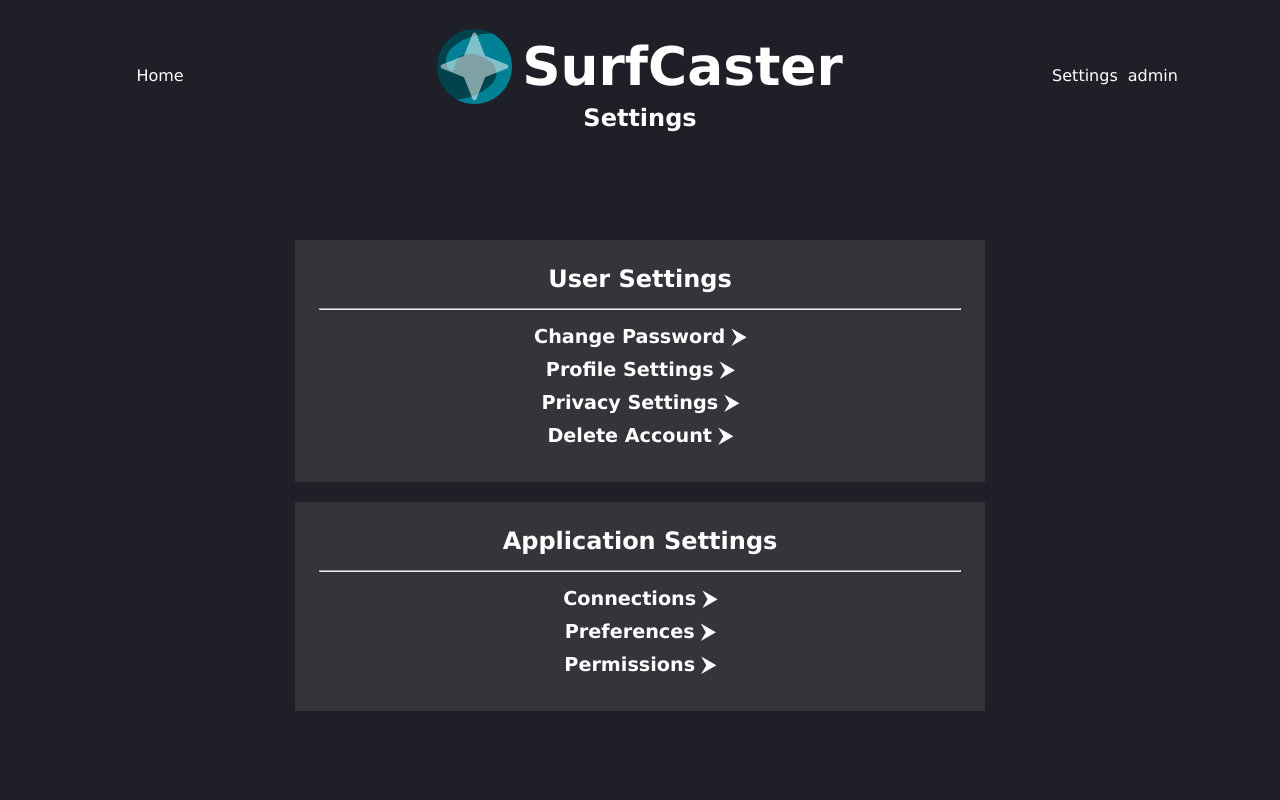
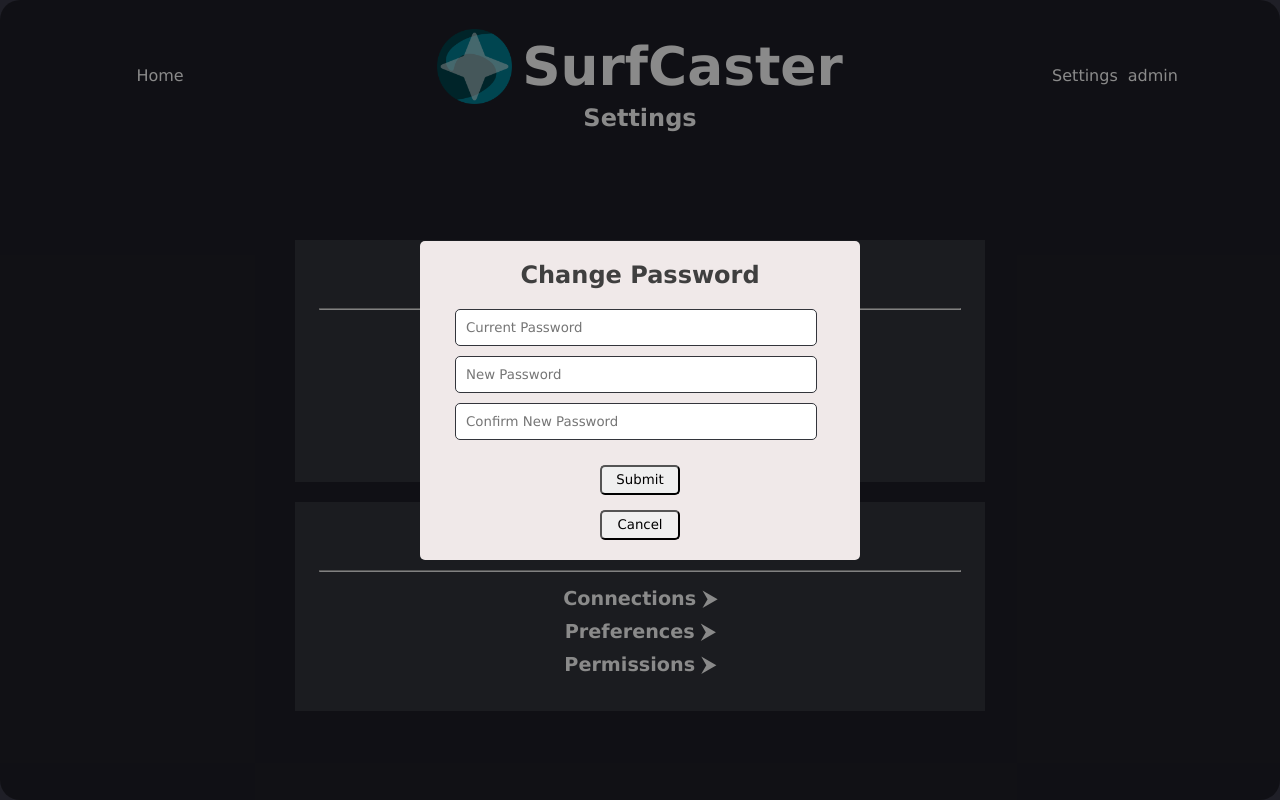
Before and after one commit to wrenstuff/SurfCaster, a Flask app: page /user/settings in a window 1280 px wide. Run offline with Flask 3, Linux system fonts and the light colour scheme; a user stored in the database is signed in; style sheets or scripts are compiled from the project's sources; parts of the project's set-up code (start-up, migrations or seed data) failed here and were passed over.

Commit message:
cleaned up logic and added delete and reset password
Ui added for terms and services, Login fixes for email and username.
Some minor bug tweaks with reset pw,
deleting account and reset password working but need ui enhancement

```diff
--- a/SurfCaster/app.py
+++ b/SurfCaster/app.py
@@ -19,18 +19,23 @@ from auth.routes import auth_routes
 from extensions import db
 from datetime import datetime
 
+
 ph = PasswordHasher()
 
 # app creation and blueprint registration
 
-# delete this later :'(
-file_path = Path(__file__).parent / "static" / "images" / "cat.png"
-if file_path.is_file():
-    app = Flask(__name__)
-    app.secret_key = "supersecretkey"
+
+app = Flask(__name__)
+app.secret_key = "supersecretkey"
 
 app.config['SQLALCHEMY_DATABASE_URI'] = 'sqlite:///SurfCaster.db'
 app.config['SQLALCHEMY_TRACK_MODIFICATIONS'] = False
+
+app.register_blueprint(admin_routes, url_prefix='/admin')
+app.register_blueprint(reviewer_routes, url_prefix='/reviewer')
+app.register_blueprint(user_routes, url_prefix='/user')
+app.register_blueprint(unauthorised_user_routes, url_prefix='/unauth')
+app.register_blueprint(auth_routes, url_prefix='/')
 
 db.init_app(app)
 with app.app_context():
@@ -58,11 +63,7 @@ with app.app_context():
                 "joindate": joindate
             })
 
-app.register_blueprint(admin_routes, url_prefix='/admin')
-app.register_blueprint(reviewer_routes, url_prefix='/reviewer')
-app.register_blueprint(user_routes, url_prefix='/user')
-app.register_blueprint(unauthorised_user_routes, url_prefix='/unauth')
-app.register_blueprint(auth_routes, url_prefix='/')
+
 # run the app
 if __name__ == "__main__":
     app.run(debug=True)
--- a/SurfCaster/auth/routes.py
+++ b/SurfCaster/auth/routes.py
@@ -25,11 +25,11 @@ def login():
         return render_template('login.html')
     if request.method =="POST":
         # get username and password from form
-        username = request.form.get("username")
+        credential = request.form.get("credential").strip()
         password = request.form.get("password")
         session['logout'] = False
         #hashedpw = hasher.hash(password)
-        user = Users.query.filter_by(username=username).first()
+        user = Users.query.filter_by(username=credential).first() or Users.query.filter_by(email=credential).first()
         if user:
             try:
                 stored_pass = user.password
@@ -60,20 +60,31 @@ def signup():
 
     if request.method == "GET":
         return render_template("signup.html")
+
     if request.method == "POST":
-        username = request.form.get("username")
-        email = request.form.get("email")
-        password = request.form.get("password")
+        #get form data and cleanse spaces
+        username = request.form.get("username").strip()
+        email = request.form.get("email").strip()
+        password = request.form.get("password").strip()
         joindate = datetime.now().strftime("%Y%m%d")
-
+        #error handling for empty fields and password length
+        if not username or not email or not password:
+            flash("All fields are required")
+            return redirect(url_for('auth_routes.signup'))
+        #error handling for password length and existing username/email
+        if len(password) < 6:
+            flash("Password must be at least 6 characters long")
+            return redirect(url_for('auth_routes.signup'))
+        #check if username or email already exists in db
         if Users.query.filter_by(username=username).first():
             flash("Username already exists")
             return redirect(url_for('auth_routes.signup'))
-
+        #check if email already exists in db
         if Users.query.filter_by(email=email).first():
             flash("Email already exists")
             return redirect(url_for('auth_routes.signup'))
 
+        #hash password and create new user
         hashedpw = hasher.hash(password)
 
         new_user = Users(username=username, email=email, password=hashedpw, role="user", joindate=joindate)
@@ -143,9 +154,9 @@ def recover_code():
 @auth_routes.route('/reset_pw', methods=["GET","POST"])
 def reset_pw():
     user_id= session.get("recovery_user_id")
-    verifcation = session.get("recovery_verifcation")
+    verification = session.get("recovery_verification")
     #user_type checks
-    if not user_id or not verifcation:
+    if not user_id or not verification:
         flash("Session expired")
         return redirect(url_for("auth_routes.login"))
 
@@ -186,3 +197,68 @@ def reset_pw():
     session.clear()
     flash("Password reset successfully")
     return redirect(url_for("auth_routes.login"))
+
+@auth_routes.route('/change_password', methods=["POST"])
+def change_password():
+    user_id = session.get("user_id")
+    if not user_id:
+        flash("Session expired")
+        return redirect(url_for("auth_routes.login"))
+
+    #get data from inputs
+    current_password = request.form.get("current_password").strip()
+    new_password = request.form.get("new_password").strip()
+    confirm_password = request.form.get("confirm_password").strip()
+
+    #error handling methods
+    if not current_password or not new_password or not confirm_password:
+        flash("All fields are required")
+        return redirect(url_for("user_routes.settings"))
+
+    if len(new_password) < 6:
+        flash("New password must be at least 6 characters long")
+        return redirect(url_for("user_routes.settings"))
+
+    if new_password != confirm_password:
+        flash("New password and confirmation do not match")
+        return redirect(url_for("user_routes.settings"))
+
+    #get user info from db
+    user = Users.query.filter_by(id=user_id).first()
+    if not user:
+        flash("User not found")
+        return redirect(url_for("auth_routes.login"))
+
+    #check current password and update to new password if correct
+    try:
+        if hasher.verify(user.password, current_password):
+            #update to new password
+            user.password = hasher.hash(new_password)
+            db.session.commit()
+            flash("Password changed successfully", "success")
+            return redirect(url_for("user_routes.settings"))
+        else:
+            flash("Current password is incorrect")
+            return redirect(url_for("user_routes.settings"))
+    except VerifyMismatchError:
+        flash("Current password is incorrect")
+        return redirect(url_for("user_routes.settings"))
+
+@auth_routes.route('/delete_account', methods=["POST"])
+def delete_account():
+    print("DELETE ROUTE HIT")
+    #gets user id from session
+    user_id = session.get("user_id")
+    #fetch user from db
+    user = Users.query.filter_by(id=user_id).first()
+    if not user:
+        flash("session has expired")
+        return redirect(url_for("auth_routes.login"))
+    if user:
+        #delete user from db
+        db.session.delete(user)
+        db.session.commit()
+    #clear session
+    session.clear()
+    flash("Account deleted successfully")
+    return redirect(url_for("auth_routes.login"))
--- /dev/null
+++ b/SurfCaster/static/js/popup.js
@@ -0,0 +1,32 @@
+document.addEventListener("DOMContentLoaded", function () {
+
+    // functions to open and close the popups
+    window.openDeleteAccountPopup = function () {
+        document.querySelector(".delete-popup").style.display = "flex";
+    };
+
+    window.closeDeleteAccountPopup = function () {
+        document.querySelector(".delete-popup").style.display = "none";
+    };
+
+    window.openChangePasswordPopup = function () {
+        document.querySelector(".change-password-popup").style.display = "flex";
+    };
+
+    window.closeChangePasswordPopup = function () {
+        document.querySelector(".change-password-popup").style.display = "none";
+    };
+    // closes the popup when clicking outside of the content area
+    const deletepopup = document.querySelector(".delete-popup");
+     deletepopup.addEventListener("click", function (event) {
+        window.closeDeleteAccountPopup();
+    });
+    // closes the popup when clicking outside of the content area
+    const changepasswordpopup = document.querySelector(".change-password-popup");
+
+        changepasswordpopup.addEventListener("click", function (event) {
+        if (event.target === changepasswordpopup) {
+            window.closeChangePasswordPopup();
+        }
+    });
+});
--- /dev/null
+++ b/SurfCaster/static/styles/_popup.scss
@@ -0,0 +1,144 @@
+@use "color";
+
+.terms-popup {
+    position: fixed;
+    top: 0;
+    left: 0;
+    width: 100%;
+    height: 100%;
+    background-color: rgba(0, 0, 0, 0.5);
+    display: none;
+    justify-content: center;
+    align-items: center;
+    z-index: 9999;
+    background-color: color.$drop-shadow;
+    border-radius: 20px;
+
+    .terms-header {
+        background-color: color.$backgroundbox2;
+        height: 40px;
+        margin-top: -20px;
+        width: 640px;
+        color: color.$tertiary-text;
+        margin-left: -20px;
+        border-top-left-radius: 3px;
+        border-top-right-radius: 3px;
+    }
+
+    .terms-popup-content {
+        color: color.$news-content;
+        background-color: color.$backgroundbox;
+        padding: 20px;
+        border-radius: 5px;
+        width: 80%;
+        max-width: 600px;
+        max-height: 600px;
+        text-align: center;
+
+    }
+
+    .terms-title {
+        margin-bottom: 20px;
+    }
+
+    .terms-list {
+        margin-left: 20px;
+        margin-bottom: 20px;
+        display: flex;
+        flex-direction: column;
+        gap: 10px;
+    }
+
+    .terms-notice {
+        margin-top: 20px;
+        font-size: 0.9em;
+        font-weight: bold;
+    }
+}
+.delete-account-text{
+    cursor: pointer;
+}
+.delete-popup {
+    position: fixed;
+    top: 0;
+    left: 0;
+    width: 100%;
+    height: 100%;
+    background-color: rgba(0, 0, 0, 0.5);
+    display: none;
+    justify-content: center;
+    align-items: center;
+    z-index: 9999;
+    background-color: color.$drop-shadow;
+    border-radius: 20px;
+    .delete-popup-content {
+        color: color.$news-content;
+        background-color: color.$backgroundbox;
+        padding: 20px;
+        border-radius: 5px;
+        width: 80%;
+
+        max-width: 400px;
+        max-height: 200px;
+        text-align: center;
+    }
+    .delete-popup-title {
+        margin-bottom: 20px;
+    }
+    .warning-text {
+        margin-top: 20px;
+        font-size: 0.9em;
+        font-weight: bold;
+        color: color.$nay;
+    }
+}
+.change-password-text{
+    cursor: pointer;
+}
+.change-password-popup {
+
+    position: fixed;
+    top: 0;
+    left: 0;
+    width: 100%;
+    height: 100%;
+    background-color: rgba(0, 0, 0, 0.5);
+    display: flex;
+    justify-content: center;
+    align-items: center;
+    z-index: 9999;
+    background-color: color.$drop-shadow;
+    border-radius: 20px;
+    .change-password-content {
+        color: color.$news-content;
+        background-color: color.$backgroundbox;
+        padding: 20px;
+        border-radius: 5px;
+        width: 80%;
+
+        max-width: 400px;
+        max-height: 400px;
+        text-align: center;
+    }
+    .change-password-title {
+        margin-bottom: 20px;
+    }
+    .warning-text {
+        margin-top: 20px;
+        font-size: 0.9em;
+        font-weight: bold;
+        color: color.$nay;
+    }
+    .change-password-input {
+        width: 85%;
+        padding: 10px;
+        display: flex;
+        flex-direction: column;
+        align-items: center;
+        justify-content: center;
+        margin-bottom: 10px;
+        margin-left: 15px;
+        border: 1px solid color.$backgroundbox2;
+        border-radius: 5px;
+    }
+}
--- a/SurfCaster/static/styles/_splash-animations.scss
+++ b/SurfCaster/static/styles/_splash-animations.scss
@@ -4,6 +4,7 @@
 animation: SplashAnim 3s ease-in-out forwards;
 display: inline-block;
 transform-origin: center;
+color: color.$tertiary-text;
 }
 
 @keyframes SplashAnim {
--- a/SurfCaster/static/styles/main.scss
+++ b/SurfCaster/static/styles/main.scss
@@ -9,3 +9,4 @@
 @use "scan_history";
 @use "support";
 @use "splash-animations";
+@use "popup";
--- /dev/null
+++ b/SurfCaster/templates/change-password-popup.html
@@ -0,0 +1,29 @@
+<!DOCTYPE html>
+<html lang="en">
+
+<head>
+    <meta charset="UTF-8">
+    <meta name="viewport" content="width=device-width, initial-scale=1.0">
+    <link rel="stylesheet" href="{{ url_for('static', filename='styles/main.css') }}">
+    <title>Document</title>
+</head>
+
+<div class = "change-password-popup">
+    <div class="change-password-content" >
+
+        <h2 class="change-password-title">Change Password</h2>
+        <form action="{{ url_for('auth_routes.change_password') }}"  class = "change-password-form" method="POST" action="POST">
+            <input class="change-password-input" type="password" id="current-password" name="current_password"
+                placeholder="Current Password" required>
+            <input class="change-password-input" type="password" id="new-password" name="new_password"
+                placeholder="New Password" required>
+            <input class="change-password-input" type="password" id="confirm_password"
+                name="confirm_password" placeholder="Confirm New Password" required>
+            <div class="change-password-buttons">
+                <button type="submit">Submit</button>
+            </div>
+        <div class="change-password-buttons">
+            <button onclick="closeChangePasswordPopup();" type="button" id="closeChangePasswordbtn">Cancel</button>
+        </div>
+    </div>
+</div>
--- /dev/null
+++ b/SurfCaster/templates/delete_account_popup.html
@@ -0,0 +1,25 @@
+<!DOCTYPE html>
+<html lang="en">
+
+<head>
+    <meta charset="UTF-8">
+    <meta name="viewport" content="width=device-width, initial-scale=1.0">
+    <link rel="stylesheet" href="{{ url_for('static', filename='styles/main.css') }}">
+    <title>Document</title>
+</head>
+
+<div class="delete-popup" onclick="closeDeleteAccountPopup()">
+    <div class="delete-popup-content" onclick="event.stopPropagation()">
+        <h2 class="delete-popup-title">Are you sure you want to delete your account?</h2>
+        <p class="warning-text">This action cannot be undone.</p>
+        <div class="delete-buttons">
+
+            <button type ="button" onclick="closeDeleteAccountPopup();"">Decline</button>
+            <button type="submit" form="delete-account-form">Accept</button>
+
+
+        </div>
+        <form id="delete-account-form" method="POST" action="{{ url_for('auth_routes.delete_account') }}">
+        </form>
+    </div>
+</div>
--- a/SurfCaster/templates/login.html
+++ b/SurfCaster/templates/login.html
@@ -22,7 +22,7 @@
             <h3 class="login-title">Login</h3>
             <form action="{{ url_for('auth_routes.login') }}" method="POST">
                 <div class="input-fields">
-                    <input class="auth-input" type="text" id="username" name="username" placeholder="Username" autocomplete="username" required>
+                    <input class="auth-input" type="text" id="username" name="credential" placeholder="Username or email"  required>
                     <input class="auth-input" type="password" id="password" name="password" placeholder="Password" required>
 
                 </div>
--- a/SurfCaster/templates/settings.html
+++ b/SurfCaster/templates/settings.html
@@ -13,6 +13,8 @@
     {% set page_name = "Settings" %}
 
     {% include 'header.html' %}
+    {% include "delete_account_popup.html" %}
+    {% include "change-password-popup.html" %}
 
     <div class="content">
         <div class="settings-wrapper">
@@ -20,7 +22,7 @@
                 <h1>User Settings</h1>
                 <hr>
                 <div class="change-password">
-                    <h2>Change Password &#11166;</h2>
+                    <h2 class = "change-password-text" onclick="openChangePasswordPopup()">Change Password &#11166;</h2>
                     <!-- &#11167; ⮟ js to change them? -->
                 </div>
                 <div class="profile-settings">
@@ -29,10 +31,10 @@
                 <div class="privacy-settings">
                     <h2>Privacy Settings &#11166;</h2>
                 </div>
-                <div class="delete-account">
-                    <h2>Delete Account &#11166;</h2>
-                </div>
+                <h2 class = "delete-account-text" href="#" onclick ="openDeleteAccountPopup(); return false;" >Delete Account &#11166;</h2>
+
             </div>
+
             <div class="application-settings settings-section">
                 <h1>Application Settings</h1>
                 <hr>
@@ -49,6 +51,12 @@
         </div>
     </div>
 
+
+
+<script src="{{ url_for('static', filename='js/popup.js') }}"></script>
+
+
+
 </body>
 
 </html>
```
Also changed, not shown: SurfCaster/templates/signup.html (+25 -11 lines).
